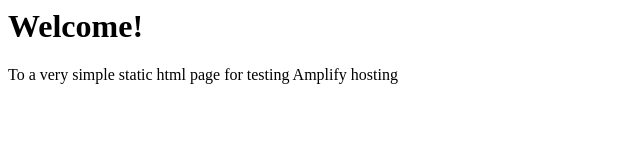
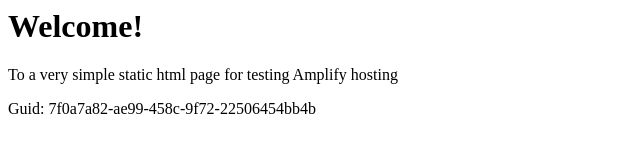
Before and after one commit to aws-aemilia-hkg/Github-PR-Commit-Integration-Test-DoNotTouch-v1-prod-ap-east-1, a website: page src/index.html in a window 1280 px wide. Shown: the whole page, without its empty margins (0-640 px from the left). Drawn offline with Linux system fonts and the light colour scheme.

Commit message:
commit from integ tests

```diff
--- a/src/index.html
+++ b/src/index.html
@@ -1,3 +1,5 @@
+
+
 <html lang="en">
 
 <head>
@@ -10,6 +12,6 @@
 <body>
     <h1>Welcome!</h1>
     <p>To a very simple static html page for testing Amplify hosting</p>
-</body>
+    <p>Guid: 7f0a7a82-ae99-458c-9f72-22506454bb4b</p></body>
 
 </html>
```
